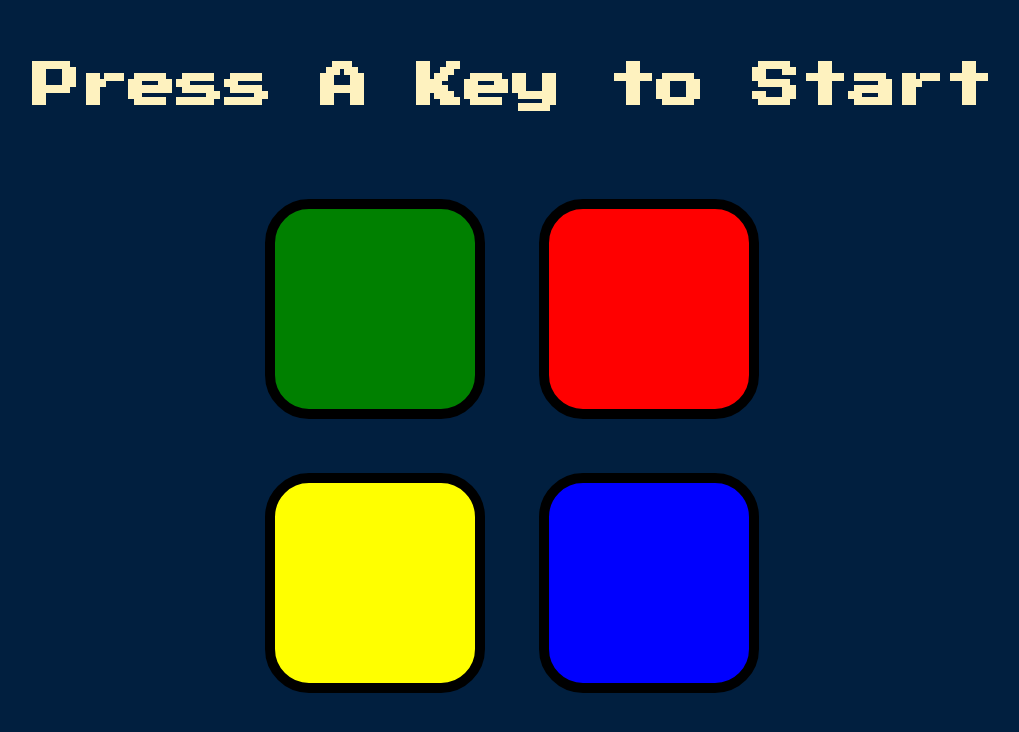
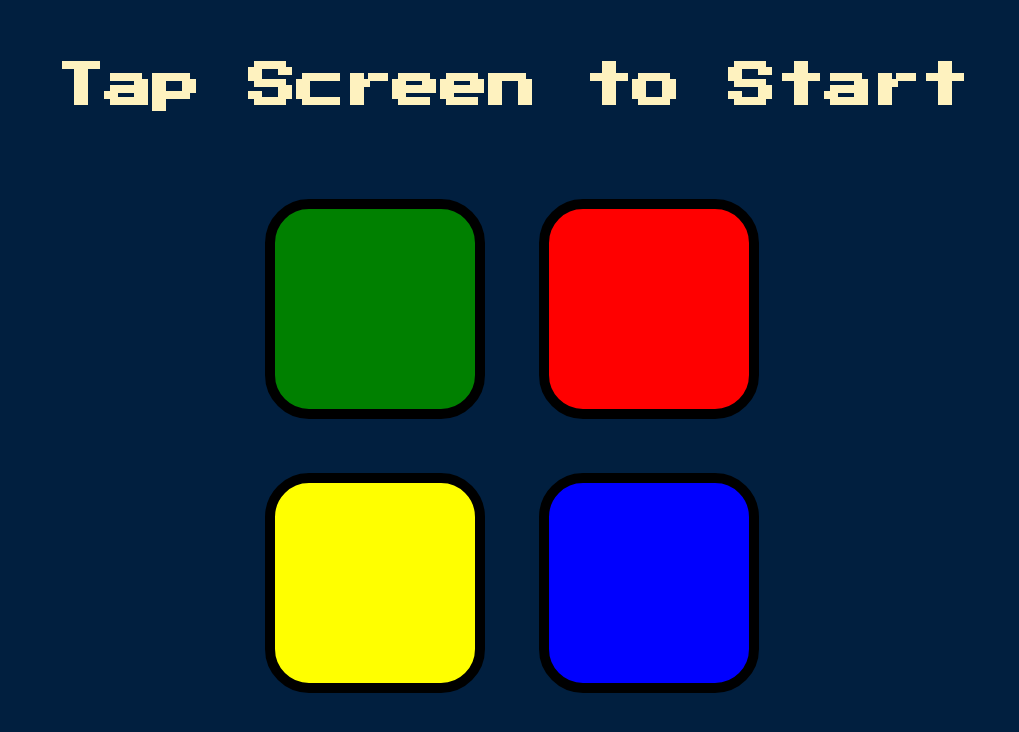
Before and after one commit to afiscale/SimonSays, a plain HTML site: page index.html in a window 1280 px wide. Shown: the whole page, without its empty margins (128-1147 px from the left). Drawn offline with nearby package versions, Linux system fonts and the light colour scheme.

Commit message:
Update index.html

```diff
--- a/index.html
+++ b/index.html
@@ -9,7 +9,7 @@
 </head>
 
 <body>
-  <h1 id="level-title">Press A Key to Start</h1>
+  <h1 id="level-title">Tap Screen to Start</h1>
   <div class="container">
     <div lass="row">
 
```
